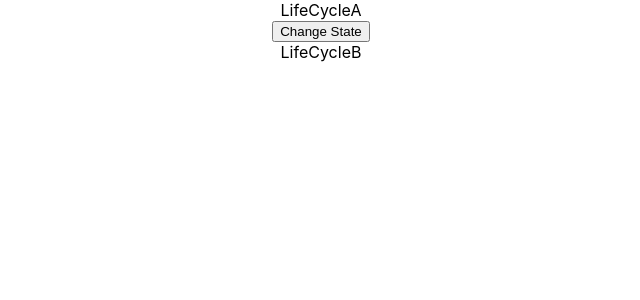
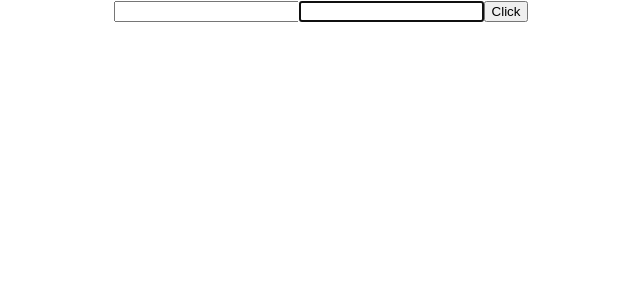
Before and after one commit to SamadhanMaske/cereact-app-2, a React (Create React App) app: page / in a window 1280 px wide. Shown: the top 300 px of the page, without its empty margins (319-959 px from the left). Built offline with nearby package versions, Linux system fonts and the light colour scheme.

Commit message:
Refs to input elements

```diff
--- a/src/App.js
+++ b/src/App.js
@@ -2,12 +2,15 @@
 import './App.css';
 import Form from './Components/Form';
 import LifeCycleA from './Components/LifeCycleA';
+import RefsDemo from './Components/RefsDemo';
 
 function App() {
   return (
     <div className="App">
       {/* <Form/> */}
-      <LifeCycleA/>
+      {/* <LifeCycleA/> */}
+
+      <RefsDemo/>
     </div>
   );
 }
--- /dev/null
+++ b/src/Components/RefsDemo.js
@@ -0,0 +1,39 @@
+
+import React, { Component } from 'react'
+
+class RefsDemo extends Component {
+    constructor(props) {
+        super(props);
+        this.inputRef = React.createRef();
+        this.cbRef = null;
+        this.setCbRef = (element)=>{
+            this.cbRef = element;
+        }
+    }
+
+    componentDidMount(){
+        if(this.cbRef){
+            this.cbRef.focus();
+        }
+        // this.inputRef.current.focus();
+        // console.log(this.inputRef);
+    }
+
+    clickHandler = ()=>{
+        // alert(this.inputRef.current.value);
+        alert(this.cbRef.value);
+    }
+
+    render() {
+        return (
+        <div>
+            <input type='text' ref={this.inputRef} />
+            <input type='text' ref={this.setCbRef} />
+
+            <button onClick={this.clickHandler} type='submit'>Click</button>
+        </div>
+        )
+    }
+}
+
+export default RefsDemo
```
Also changed, not shown: src/Components/LifecycleB.js (+3 -4 lines).
